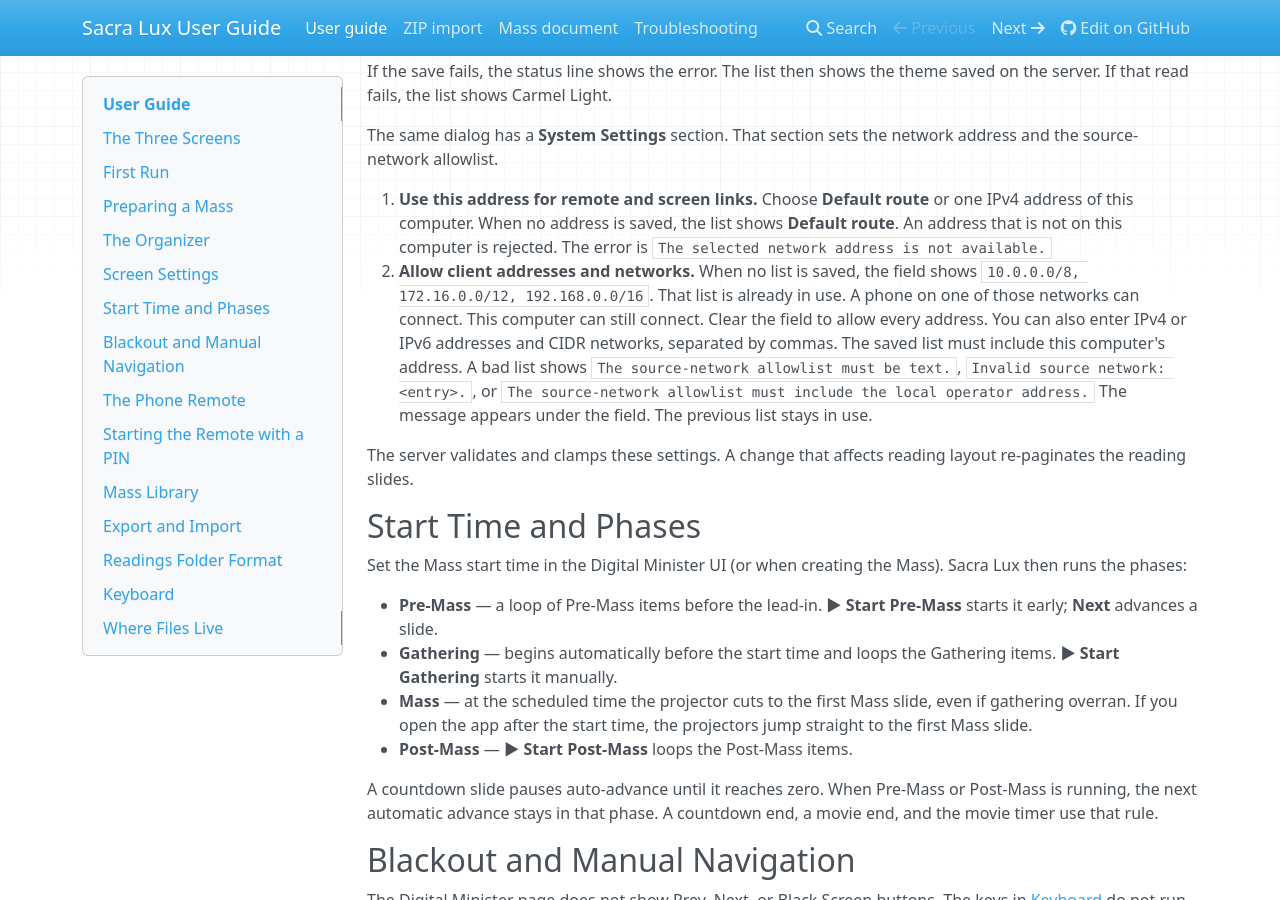
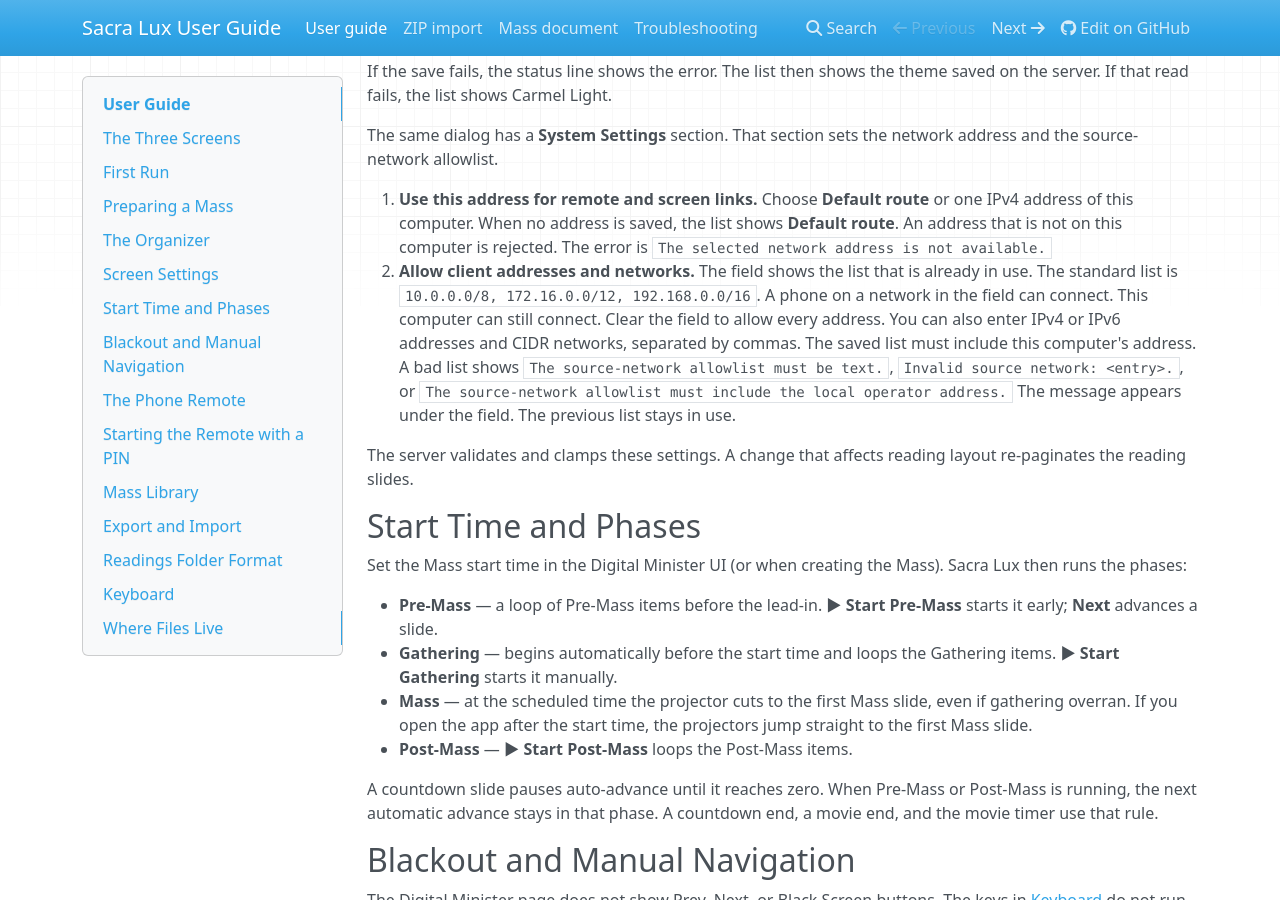
Before and after one commit to Saint-Therese-Of-Lisieux-Parish/sacra_lux, an MkDocs documentation site: the page built from docs/user-guide.md, in a window 1280 px wide and 900 px high, scrolled down 3371 px. Built offline with MkDocs 1.6.1, drawn with Linux system fonts in a browser that asks for light colours; nearby versions of some CDN libraries.

Commit message:
docs(user-guide): state the source-network field value
Why: The field shows the active list. That list is the private-network default only when no list is saved and SACRA_LUX_SOURCE_NETWORKS is not set. The user guide said the field always shows the private-network default.

What: The System Settings step now says the field shows the list that is already in use.

Audience: end user

Files:
- modified: docs/user-guide.md

Verified against: sacra-lux/src/state.js (INITIAL_SOURCE_NETWORKS), sacra-lux/public/app.html (Allow client addresses and networks)

Refs #614

```diff
--- a/docs/user-guide.md
+++ b/docs/user-guide.md
@@ -151,7 +151,7 @@
 The same dialog has a **System Settings** section. That section sets the network address and the source-network allowlist.
 
 1. **Use this address for remote and screen links.** Choose **Default route** or one IPv4 address of this computer. When no address is saved, the list shows **Default route**. An address that is not on this computer is rejected. The error is `The selected network address is not available.`
-2. **Allow client addresses and networks.** When no list is saved, the field shows `10.0.0.0/8, 172.16.0.0/12, 192.168.0.0/16`. That list is already in use. A phone on one of those networks can connect. This computer can still connect. Clear the field to allow every address. You can also enter IPv4 or IPv6 addresses and CIDR networks, separated by commas. The saved list must include this computer's address. A bad list shows `The source-network allowlist must be text.`, `Invalid source network: <entry>.`, or `The source-network allowlist must include the local operator address.` The message appears under the field. The previous list stays in use.
+2. **Allow client addresses and networks.** The field shows the list that is already in use. The standard list is `10.0.0.0/8, 172.16.0.0/12, 192.168.0.0/16`. A phone on a network in the field can connect. This computer can still connect. Clear the field to allow every address. You can also enter IPv4 or IPv6 addresses and CIDR networks, separated by commas. The saved list must include this computer's address. A bad list shows `The source-network allowlist must be text.`, `Invalid source network: <entry>.`, or `The source-network allowlist must include the local operator address.` The message appears under the field. The previous list stays in use.
 
 The server validates and clamps these settings. A change that affects reading layout re-paginates the reading slides.
 
```
